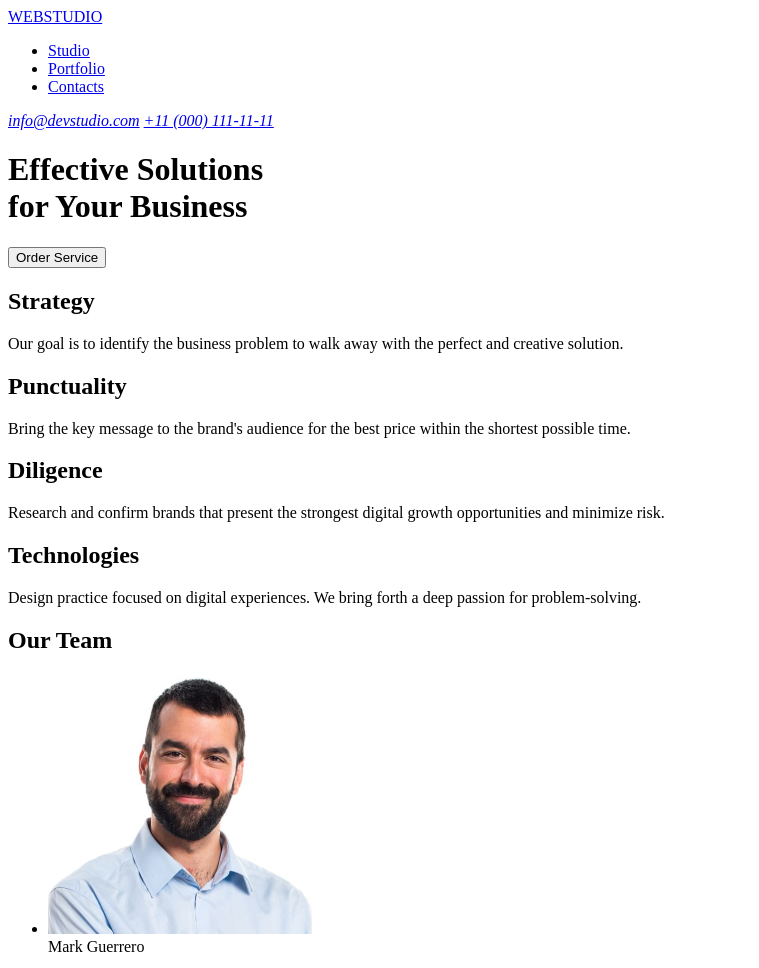
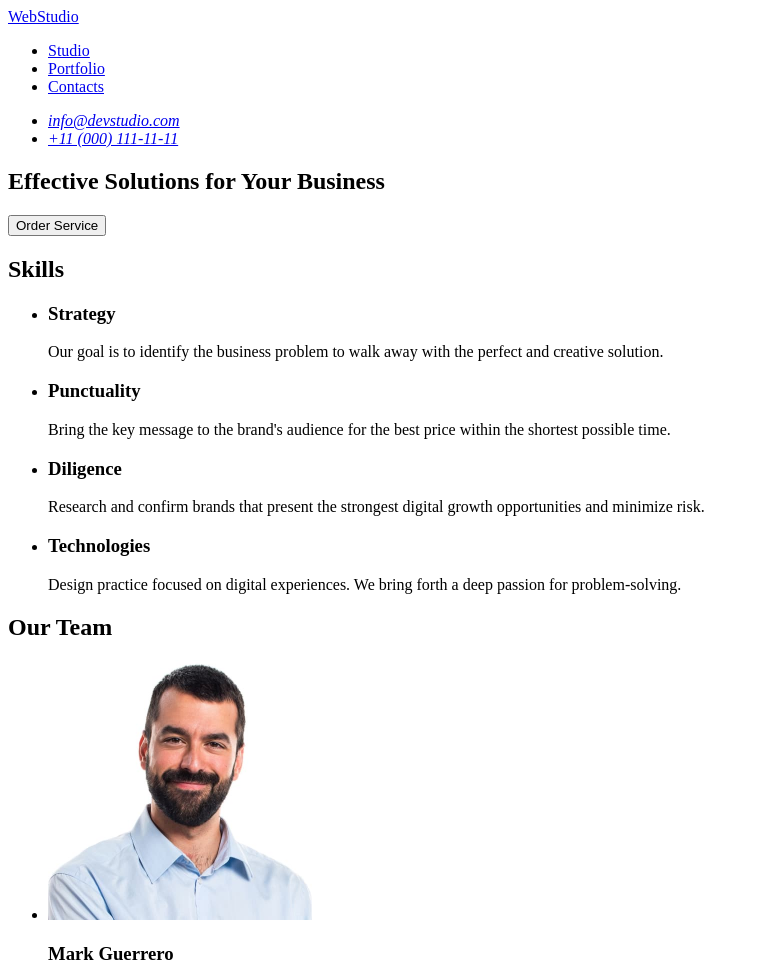
Before and after one commit to MelnychenkoT/goit-markup-hw-01, a plain HTML site: page index.html in a window 1280 px wide. Shown: the top 968 px of the page, without its empty margins (0-759 px from the left). Drawn offline with Linux system fonts and the light colour scheme.

Commit message:
update index file

```diff
--- a/index.html
+++ b/index.html
@@ -8,7 +8,7 @@
 
 <body>
     <header>
-        <a href="/">WEBSTUDIO</a>
+        <a href="./index.html">WebStudio</a>
         <nav>
             <ul>
                 <li><a href="/">Studio</a></li>
@@ -17,69 +17,72 @@
             </ul>
         </nav>
         <address>
-            <a href="mailto:info@devstudio.com">info@devstudio.com</a>
-            <a href="tel:+110001111111">+11 (000) 111-11-11</a>
+            <ul>
+                <li><a href="mailto:info@devstudio.com">info@devstudio.com</a></li>
+                <li><a href="tel:+110001111111">+11 (000) 111-11-11</a></li>
+            </ul>
+
         </address>
     </header>
     <main>
-        <h1>Effective Solutions<br>
+        <section>
+            <h1>Effective Solutions
             for Your Business</h1>
-
-        <button type="button">Order Service</button>
+            <button type="button">Order Service</button>
+        </section>
 
         <section>
-          <h2>Strategy</h2>
-          <p>Our goal is to identify the business
-        problem to walk away with the perfect and creative solution.</p>
-
-           <h2>Punctuality</h2>
-           <p>Bring the key message to the brand's audience for the best price within the shortest possible time.</p>
-
-           <h2>Diligence</h2>
-           <p>Research and confirm brands that present the strongest digital growth opportunities and minimize risk.</p>
-
-           <h2>Technologies</h2>
-           <p>Design practice focused on digital experiences. We bring forth a deep passion for problem-solving.</p>
+            <h2>Skills</h2>
+            <ul>
+                <li>
+                    <h3>Strategy</h3>
+                     <p>Our goal is to identify the business problem to walk away with the perfect and creative solution.</p>
+                 </li>
+                 <li>
+                    <h3>Punctuality</h3>
+                    <p>Bring the key message to the brand's audience for the best price within the shortest possible time.</p>
+                 </li>
+                 <li>
+                    <h3>Diligence</h3>
+                    <p>Research and confirm brands that present the strongest digital growth opportunities and minimize risk.</p>
+                 </li>
+                 <li>
+                    <h3>Technologies</h3>
+                    <p>Design practice focused on digital experiences. We bring forth a deep passion for problem-solving.</p>
+                 </li>
+           </ul>
         </section>
 
         <section>
             <h2>Our Team</h2>
             <ul>
                 <li>
-                    <img src="images/mark_guerrero.jpg" alt="Mark Guerrero Foto" width="264" height="260">
-                    <div>Mark Guerrero</div>
+                    <img src="./images/mark_guerrero.jpg" alt="Mark Guerrero Foto" width="264" height="260">
+                    <h3>Mark Guerrero</h3>
                     <p>Product Designer</p>
                 </li>
                 <li>
-                    <img src="images/tom_ford.jpg" alt="Tom Ford Foto" width="264" height="260">
-                    <div>Tom Ford</div>
+                    <img src="./images/tom_ford.jpg" alt="Tom Ford Foto" width="264" height="260">
+                    <h3>Tom Ford</h3>
                     <p>Frontend Developer</p>
                 </li>
                 <li>
-                    <img src="images/camila_garcia.jpg" alt="Camila Garcia Foto" width="264" height="260">
-                    <div>Camila Garcia</div>
+                    <img src="./images/camila_garcia.jpg" alt="Camila Garcia Foto" width="264" height="260">
+                    <h3>Camila Garcia</h3>
                     <p>Marketing</p>
                 </li>
                 <li>
-                    <img src="images/daniel_wilson.jpg" alt="Daniel Wilson Foto" width="264" height="260">
-                    <div>Daniel Wilson</div>
+                    <img src="./images/daniel_wilson.jpg" alt="Daniel Wilson Foto" width="264" height="260">
+                    <h3>Daniel Wilson</h3>
                     <p>UI Designer</p>
                 </li>
-
-
-
-
             </ul>
-
-
-
-
         </section>
     </main>
     <footer>
-        <a href="/">WEBSTUDIO</a>
-        <p>Increase the flow of customers and <br>
-            sales for your business with digital <br>
+        <a href="./index.html">WebStudio</a>
+        <p>Increase the flow of customers and
+            sales for your business with digital
             marketing & growth solutions.</p>
     </footer>
 </body>
```
